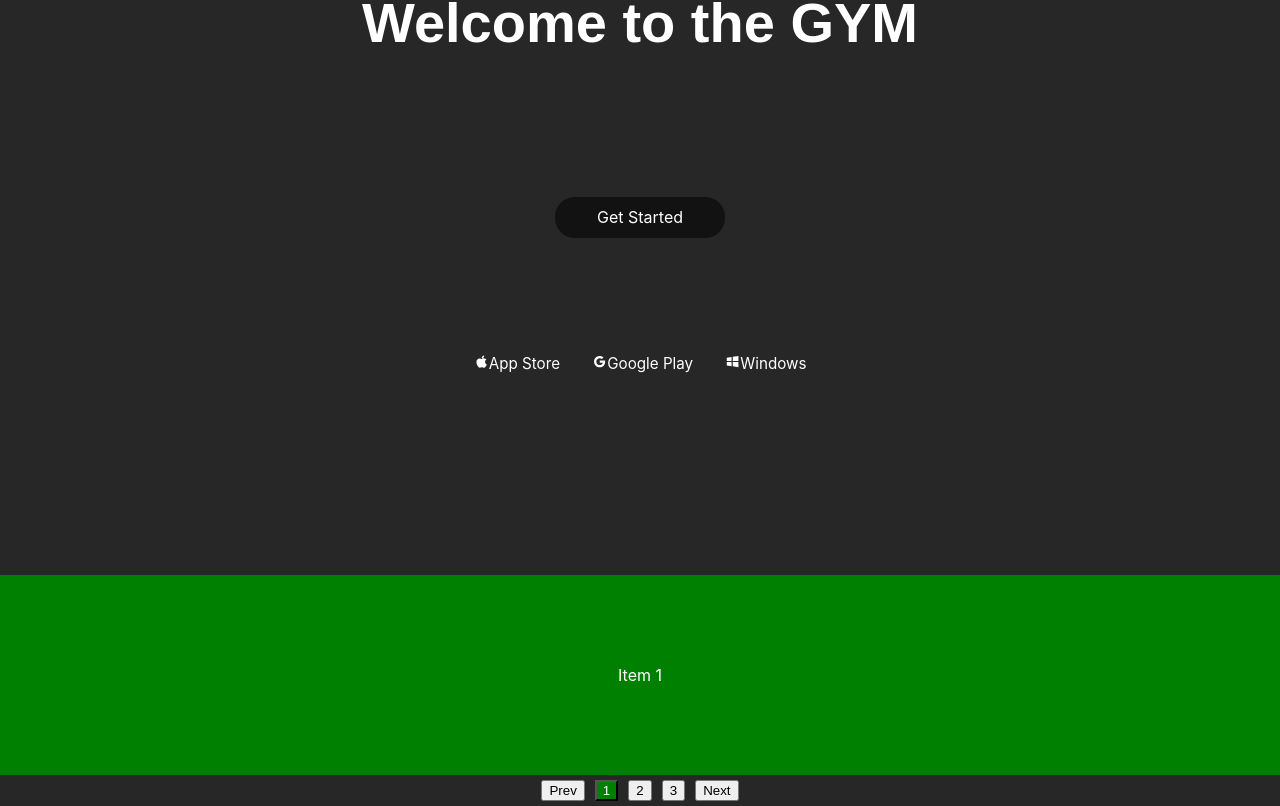
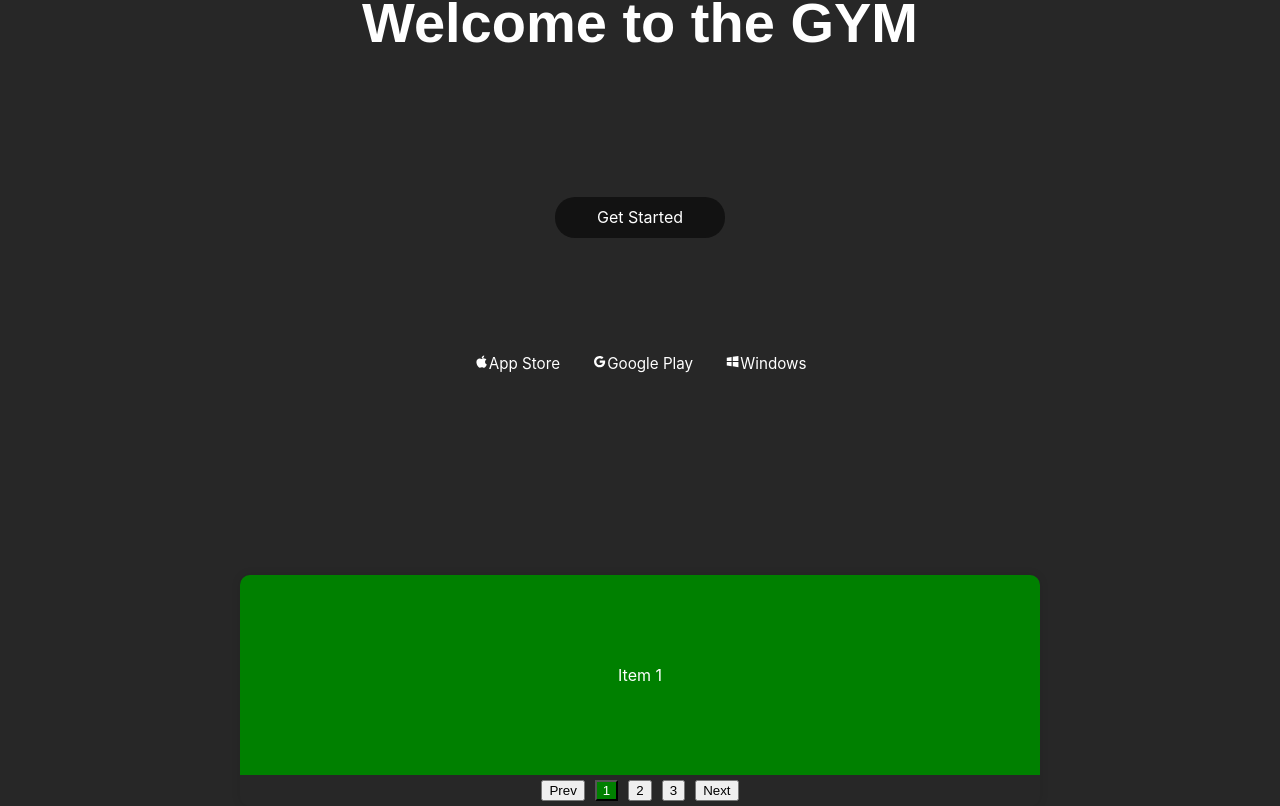
Before and after one commit to mikoogla/workoutApp, a React (Create React App) app in the folder workout-app/: page /landingpage in a window 1280 px wide. Shown: the part 349-1155 px from the top of the page. Built offline with nearby package versions, Linux system fonts and the light colour scheme.

Commit message:
add inline style into module.css of CarouselItem component, change of two inputs into one "props"

```diff
--- a/workout-app/src/components/LandingPage/Carousel/Carousel.css
+++ b/workout-app/src/components/LandingPage/Carousel/Carousel.css
@@ -8,20 +8,12 @@
 
 .carousel {
 	overflow: hidden;
-
-	/* width: 800px;
-	margin: 100px auto;
-	background-color: var(--gray);
-	/* padding: 32px; */
-	/* padding-left: 86px; */
-	/* padding-right: 48px; */
-	/* padding: 32px 48px 32px 86px;
-	border-radius: 8px;
-	position: relative;
-
-	display: flex;
-	align-items: center;
-	gap: 86px; */
+	width: 800px;
+	margin: 0 auto;
+	list-style: none;
+	box-sizing: border-box;
+	border-radius: 10px;
+	box-shadow: 0 0 10px rgba(0, 0, 0, 0.1);
 }
 
 .carousel-inner {
@@ -43,7 +35,7 @@
 	color: #fff;
 }
 
-.carousel-img {
+/* .carousel-img {
 	height: 200px;
 	border-radius: 8px;
 	transform: scale(1.5);
@@ -67,7 +59,7 @@
 .test-foot {
 	font-size: 12px;
 	color: var(--text-foot);
-}
+} */
 
 /* CONTROLS */
 .btn {
@@ -110,7 +102,7 @@
 	width: auto;
 }
 
-.dots {
+/* .dots {
 	position: absolute;
 	left: 50%;
 	bottom: 0;
@@ -131,4 +123,4 @@
 
 .dot--fill {
 	background-color: var(--white);
-}
+} */
--- a/workout-app/src/components/LandingPage/Carousel/Carousel.js
+++ b/workout-app/src/components/LandingPage/Carousel/Carousel.js
@@ -7,9 +7,9 @@ const Carousel = ({ children }) => {
 
 	const updateIndex = newIndex => {
 		if (newIndex < 0) {
+			newIndex = React.Children.count(children) - 1
+		} else if (newIndex >= React.Children.count(children)) {
 			newIndex = 0
-		} else if (newIndex >= React.Children.count(children)) {
-			newIndex = React.Children.count(children) - 1
 		}
 
 		setActiveIndex(newIndex)
--- a/workout-app/src/components/LandingPage/Carousel/CarouselItem.js
+++ b/workout-app/src/components/LandingPage/Carousel/CarouselItem.js
@@ -2,12 +2,8 @@ import React from "react"
 
 import styles from "./CarouselItem.module.css"
 
-const CarouselItem = ({ children, width }) => {
-	return (
-		<div className={styles["carousel-item"]} style={{ width: width }}>
-			{children}
-		</div>
-	)
+const CarouselItem = props => {
+	return <div className={styles["carousel-item"]}>{props.children}</div>
 }
 
 export default CarouselItem
--- a/workout-app/src/components/LandingPage/Carousel/CarouselItem.module.css
+++ b/workout-app/src/components/LandingPage/Carousel/CarouselItem.module.css
@@ -5,4 +5,5 @@
 	height: 200px;
 	background-color: green;
 	color: #fff;
+	width: 100%;
 }
```
